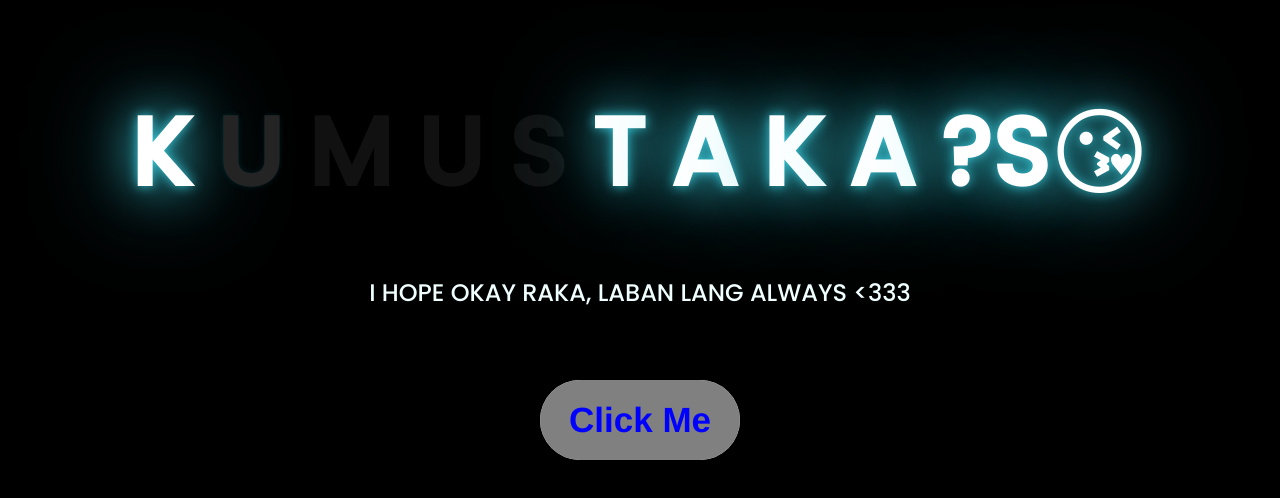
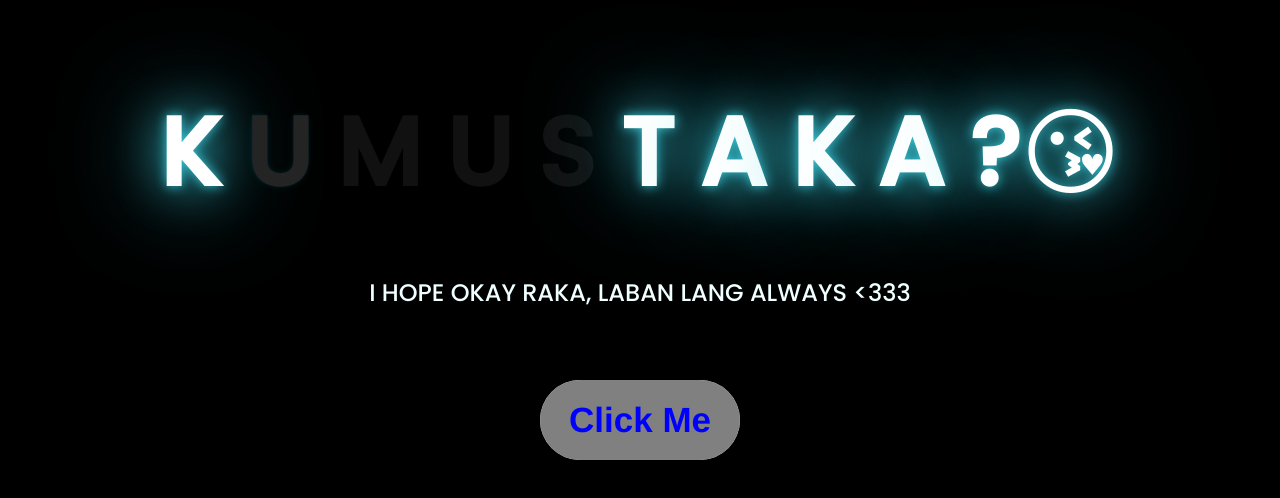
Before and after one commit to klaa4yd09/flower, a plain HTML site: page index.html in a window 1280 px wide. Shown: the part 130-628 px from the top of the page. Drawn offline with Linux system fonts and the light colour scheme.

Commit message:
Update index.html

```diff
--- a/index.html
+++ b/index.html
@@ -24,7 +24,7 @@
         <span>A</span>
         <span>K</span>
         <span>A</span>
-        <span>?S&#128536;</span>
+        <span>?&#128536;</span>
     </div>
     <div class="description">
         <span>I HOPE OKAY RAKA, LABAN LANG ALWAYS <333 </span>
```
